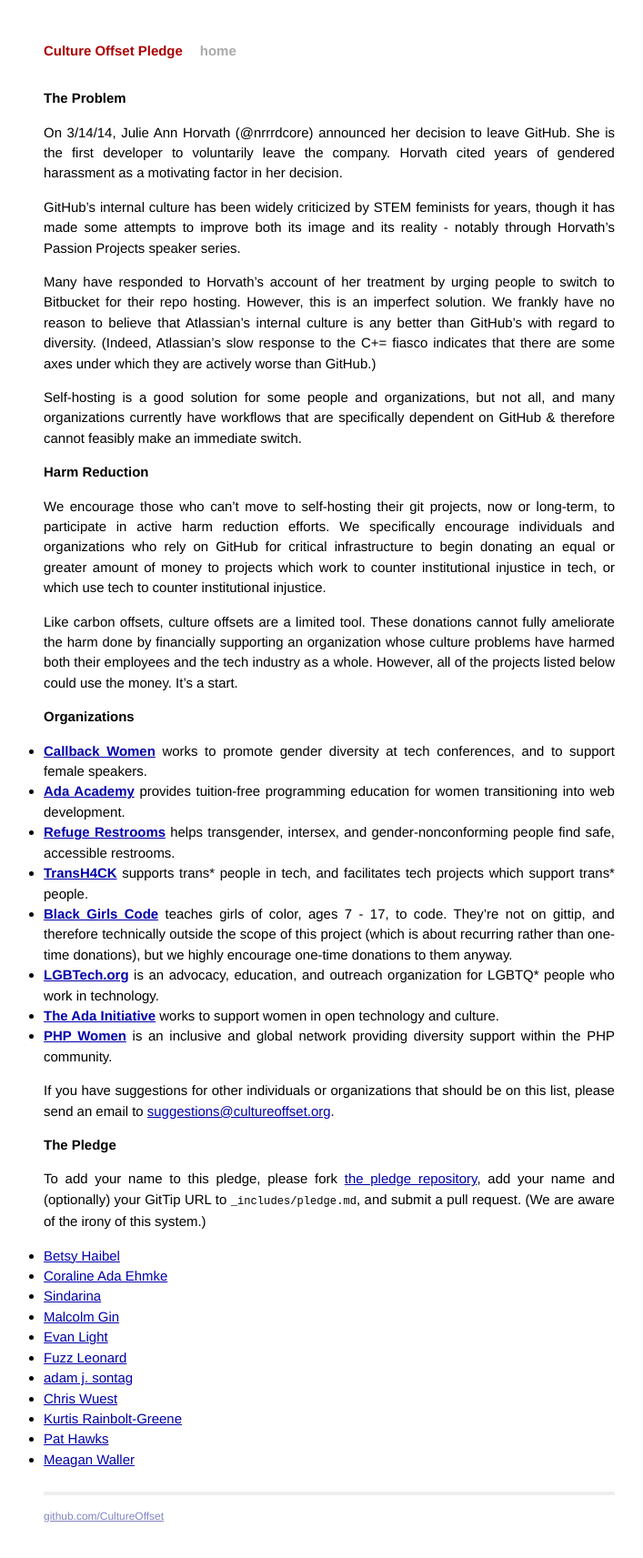
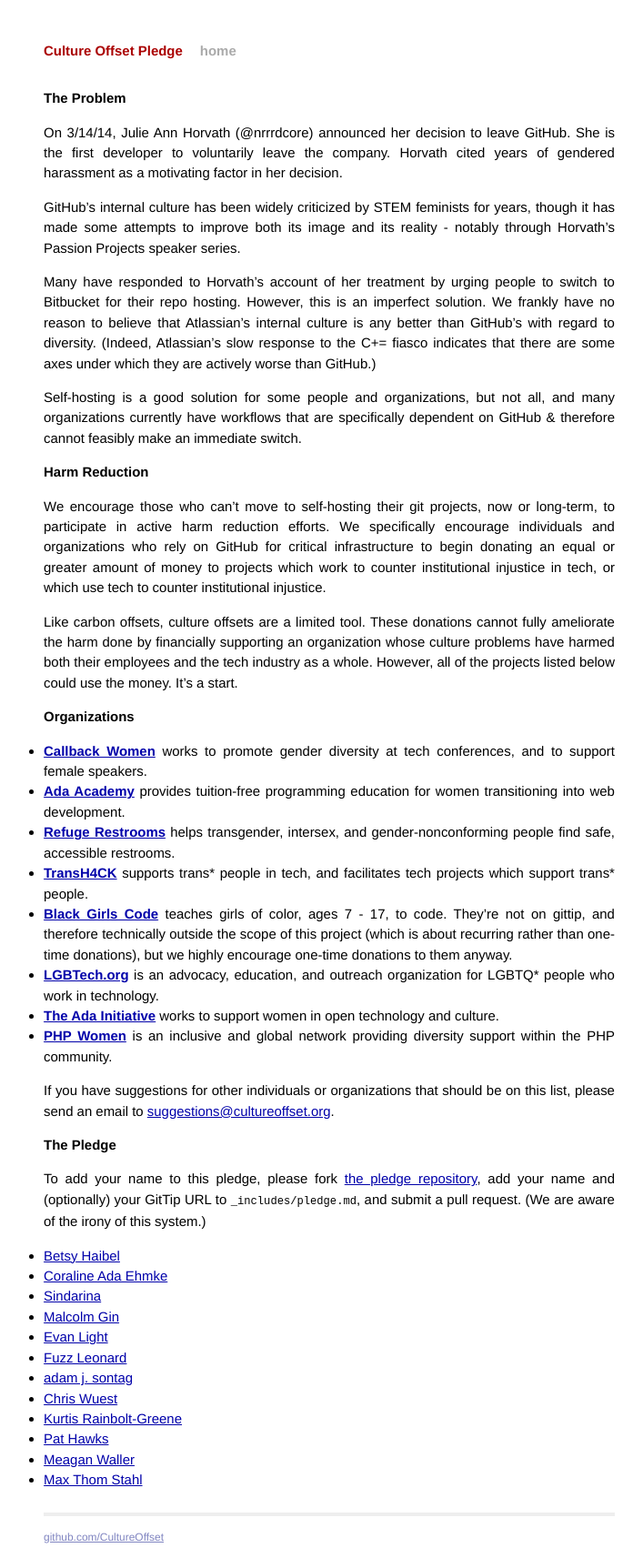
Before and after one commit to CultureOffset/cultureoffset.github.com, a Jekyll site: the page built from index.md, in a window 1280 px wide. Shown: the whole page at 91% size, without its empty margins (278-985 px from the left). Built offline with Jekyll 4.4.1, drawn with Linux system fonts in a browser that asks for light colours; Markdown is read by kramdown in place of the engine named in the settings; before the commit the page ends 1690 px from its top, so only the background shows below that.

Commit message:
Update pledge.md
I and Villainous Industries are proud to sign on to this.

```diff
--- a/_includes/pledge.md
+++ b/_includes/pledge.md
@@ -9,3 +9,4 @@
 - [Kurtis Rainbolt-Greene](https://twitter.com/krainboltgreene)
 - [Pat Hawks](https://twitter.com/pathawks)
 - [Meagan Waller](https://gittip.com/meaganewaller)
+- [Max Thom Stahl](https://twitter.com/villainous)
```
